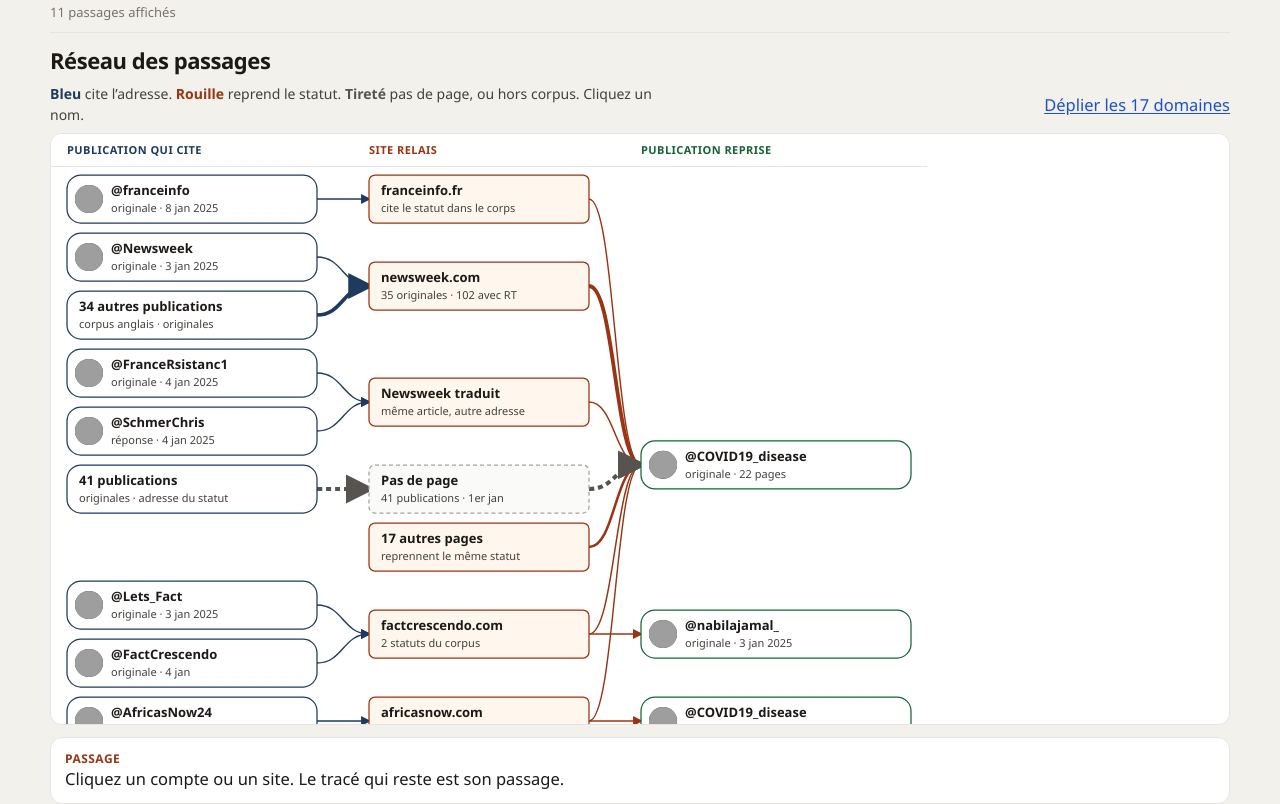
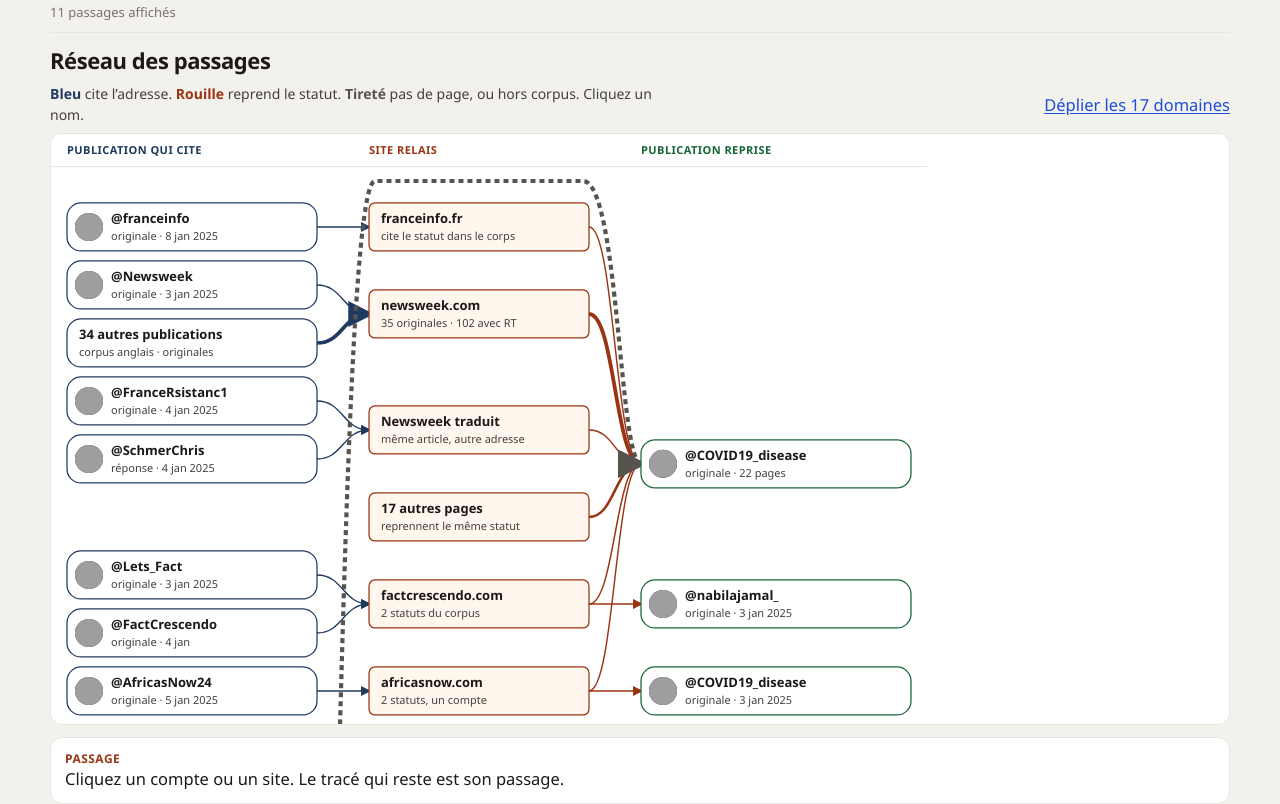
Before and after one commit to mshubeco/hmpv-sites-relais, a plain HTML site: page index.html in a window 1280 px wide. Shown: the part 617-1421 px from the top of the page. Drawn offline with Linux system fonts and the light colour scheme; grey boxes are pictures that could not be loaded.

Commit message:
Relier directement les publications quand il n'y a pas de page.
Le passage sans site va de la publication qui cite au statut repris, sans nœud intermédiaire.

Co-authored-by: Cursor <cursoragent@cursor.com>

```diff
--- a/index.html
+++ b/index.html
@@ -50,6 +50,7 @@
     .grammar { margin: 22px 0 8px; }
     .grammar h2, .figure-block h2, #volumes h2, .group-lead h2 { margin: 0; font-size: 22px; letter-spacing: -0.02em; }
     .flow { display: grid; grid-template-columns: minmax(0, 1.05fr) 92px minmax(0, 0.9fr) 92px minmax(0, 1.05fr); gap: 8px; align-items: start; margin-top: 12px; }
+    .flow.direct-pair { grid-template-columns: minmax(0, 1fr) 140px minmax(0, 1fr); }
     .demo { border-radius: 12px; padding: 14px; font-weight: 650; display: flex; align-items: center; background: #fff; min-height: 74px; }
     .demo small { display: block; font-weight: 500; color: var(--muted); margin-top: 4px; }
     .demo.cite { border: 1px solid #d6d3d1; border-top: 4px solid var(--citer); }
@@ -198,7 +199,7 @@
     @media (max-width: 900px) {
       .facts { grid-template-columns: 1fr 1fr; }
       h1 { font-size: 26px; }
-      .flow, .mini { grid-template-columns: 1fr; }
+      .flow, .flow.direct-pair, .mini { grid-template-columns: 1fr; }
       .arr { flex-direction: row; justify-content: flex-start; padding: 2px 0 2px 8px; }
       .arr i { width: 2px; height: 28px; }
       .arr i::after { right: auto; left: -4px; top: auto; bottom: 0; border-width: 7px 5px 0 5px; border-color: currentColor transparent transparent transparent; }
@@ -298,17 +299,17 @@
       <p class="note">Chaque barre est l’effectif de cette adresse. Elles ne se cumulent pas. Le plus grand effectif indiqué est 49.</p>
       <div class="bar-group">
         <h3>Sans page entre les deux</h3>
-        <div class="bar" data-kind="direct" data-tags="direct" data-n="49" data-select="gap-brics" data-nodes="c-b49 gap-brics s-br" role="button" tabindex="0">
+        <div class="bar" data-kind="direct" data-tags="direct" data-n="49" data-select="c-b49" data-nodes="c-b49 s-br" role="button" tabindex="0">
           <span class="bar-label"><span class="bar-name">@BRICSinfo · 3 janvier</span><span class="bar-sub">publications originales · l’adresse citée est le statut</span></span>
           <span class="bar-track" aria-hidden="true"><span></span></span>
           <strong class="bar-val">49</strong>
         </div>
-        <div class="bar" data-kind="direct" data-tags="direct" data-n="41" data-select="gap-covid" data-nodes="c-c41 gap-covid s-c1" role="button" tabindex="0">
+        <div class="bar" data-kind="direct" data-tags="direct" data-n="41" data-select="c-c41" data-nodes="c-c41 s-c1" role="button" tabindex="0">
           <span class="bar-label"><span class="bar-name">@COVID19_disease · 1<sup>er</sup> janvier</span><span class="bar-sub">publications originales · en plus des 22 pages</span></span>
           <span class="bar-track" aria-hidden="true"><span></span></span>
           <strong class="bar-val">41</strong>
         </div>
-        <div class="bar" data-kind="direct" data-tags="direct" data-n="11" data-select="gap-brics6" data-nodes="c-b11 gap-brics6 s-br6" role="button" tabindex="0">
+        <div class="bar" data-kind="direct" data-tags="direct" data-n="11" data-select="c-b11" data-nodes="c-b11 s-br6" role="button" tabindex="0">
           <span class="bar-label"><span class="bar-name">@BRICSinfo · 6 janvier</span><span class="bar-sub">publications originales · second statut, même forme</span></span>
           <span class="bar-track" aria-hidden="true"><span></span></span>
           <strong class="bar-val">11</strong>
@@ -612,16 +613,11 @@
         </article>
       </section>
 
-      <article class="relay" id="direct" data-tags="direct" data-nodes="c-b49 gap-brics s-br c-b11 gap-brics6 s-br6 c-c41 gap-covid s-c1">
+      <article class="relay" id="direct" data-tags="direct" data-nodes="c-b49 s-br c-b11 s-br6 c-c41 s-c1">
         <p class="relay-kicker">Pas de site entre les deux</p>
         <h2>Le lien cité est le statut lui-même</h2>
-        <ul class="plain">
-          <li>49 publications originales citent @BRICSinfo, 3 janvier.</li>
-          <li>11 publications originales citent @BRICSinfo, 6 janvier.</li>
-          <li>41 publications originales citent @COVID19_disease, 1<sup>er</sup> janvier, sans page.</li>
-          <li>Aucune publication ne cite les deux adresses.</li>
-        </ul>
-        <div class="flow">
+        <p class="count-line">Aucune publication ne cite les deux adresses.</p>
+        <div class="flow direct-pair">
           <div class="col cite">
             <h3><span>1</span> Citent le statut</h3>
             <div class="stack">
@@ -630,41 +626,35 @@
               <div data-tweet="1875272624839987510" data-badge="Exemple, sur 49"></div>
             </div>
           </div>
-          <div class="arr direct" aria-hidden="true"><i></i><b>sans page</b></div>
-          <div class="col mid">
-            <h3><span>2</span> Pas de site relais</h3>
-            <div class="site gap">
-              <p class="domain">Pas de page extérieure</p>
-              <h3>Le lien ouvre le statut sur X</h3>
-              <p class="source-note">Rien n’est lu entre les deux publications. Ce n’est pas un site relais.</p>
-            </div>
-          </div>
-          <div class="arr direct" aria-hidden="true"><i></i><b>adresse du statut</b></div>
+          <div class="arr direct" aria-hidden="true"><i></i><b>cite le statut</b></div>
           <div class="col embed">
-            <h3><span>3</span> Statut cité</h3>
+            <h3><span>2</span> Statut cité</h3>
             <div data-tweet="1875271122398376216" data-badge="Cité par son adresse"></div>
           </div>
         </div>
-        <div class="flow">
+        <div class="flow direct-pair">
           <div class="col cite">
-            <h3><span>1</span> Second statut</h3>
+            <h3><span>1</span> Citent le statut</h3>
             <div class="count-only"><strong>11</strong><span>publications originales citent le statut du 6 janvier. Leurs textes ne sont pas ouverts sur cette page.</span></div>
           </div>
-          <div class="arr direct" aria-hidden="true"><i></i><b>sans page</b></div>
-          <div class="col mid">
-            <h3><span>2</span> Pas de site relais</h3>
-            <div class="site gap">
-              <p class="domain">Pas de page extérieure</p>
-              <h3>Même forme que le 3 janvier</h3>
-            </div>
-          </div>
-          <div class="arr direct" aria-hidden="true"><i></i><b>adresse du statut</b></div>
+          <div class="arr direct" aria-hidden="true"><i></i><b>cite le statut</b></div>
           <div class="col embed">
-            <h3><span>3</span> Statut cité</h3>
+            <h3><span>2</span> Statut cité</h3>
             <div class="count-only"><strong>6 jan</strong><span>Publication originale. Le texte n’est pas reproduit ici.</span><a href="https://x.com/BRICSinfo/status/1876127350594957707" target="_blank" rel="noopener">Ouvrir le statut du 6 janvier</a></div>
           </div>
         </div>
-        <p class="relay-foot"><button type="button" class="textbtn" data-select="gap-brics">Voir l’absence de page dans le réseau</button></p>
+        <div class="flow direct-pair">
+          <div class="col cite">
+            <h3><span>1</span> Citent le statut</h3>
+            <div class="count-only"><strong>41</strong><span>publications originales citent le statut du 1<sup>er</sup> janvier, sans page. Leurs textes ne sont pas ouverts ici.</span></div>
+          </div>
+          <div class="arr direct" aria-hidden="true"><i></i><b>cite le statut</b></div>
+          <div class="col embed">
+            <h3><span>2</span> Statut cité</h3>
+            <div data-tweet="1874481684122607783" data-badge="Cité par son adresse"></div>
+          </div>
+        </div>
+        <p class="relay-foot"><button type="button" class="textbtn" data-select="c-b49">Voir ce lien dans le réseau</button></p>
       </article>
 
       <article class="relay" id="qactus" data-tags="hors" data-nodes="c-q site-q s-hors">
@@ -1061,13 +1051,13 @@
       addN({ id: "c-q", col: 0, kind: "citer", anchor: "site-q", band: 0, title: "17 publications", sub: "corpus français · originales", goto: "qactus",
         blurb: "17 publications originales du corpus français citent qactus.fr. La page ne reprend aucun statut des deux corpus.",
         search: "qactus" });
-      addN({ id: "c-b49", col: 0, kind: "citer", anchor: "gap-brics", band: 0, title: "49 publications", sub: "originales · 3 jan 2025", goto: "direct",
+      addN({ id: "c-b49", col: 0, kind: "citer", anchor: "s-br", band: 0, title: "49 publications", sub: "originales · 3 jan 2025", goto: "direct",
         blurb: "49 publications originales citent l’adresse du statut de @BRICSinfo du 3 janvier. Aucune des 145 pages lues ne l’embarque.",
         search: "BRICSinfo Alice_comfy dbsmorocco johnson_aaronr" });
-      addN({ id: "c-b11", col: 0, kind: "citer", anchor: "gap-brics6", band: 0, title: "11 publications", sub: "originales · 6 jan 2025", goto: "direct",
+      addN({ id: "c-b11", col: 0, kind: "citer", anchor: "s-br6", band: 0, title: "11 publications", sub: "originales · 6 jan 2025", goto: "direct",
         blurb: "11 publications originales citent le statut de @BRICSinfo du 6 janvier, par son adresse, sans page entre les deux.",
         search: "BRICSinfo 1876127350594957707" });
-      addN({ id: "c-c41", col: 0, kind: "citer", anchor: "gap-covid", band: 0, title: "41 publications", sub: "originales · adresse du statut", goto: "direct",
+      addN({ id: "c-c41", col: 0, kind: "citer", anchor: "s-c1", band: 0, title: "41 publications", sub: "originales · adresse du statut", goto: "direct",
         blurb: "41 publications originales citent l’adresse du statut du 1er janvier de @COVID19_disease, en plus des 22 pages qui l’intègrent.",
         search: "COVID19_disease direct" });
 
@@ -1116,16 +1106,6 @@
       addN({ id: "site-q", col: 1, kind: "site", band: 10, title: "qactus.fr", sub: "hors corpus", goto: "qactus", count: 17,
         blurb: "qactus.fr est cité par 17 publications originales du corpus français. Les deux statuts lus sur la page ne sont dans aucun des deux corpus. La page ne fait pas revenir vers une publication du corpus.",
         search: "qactus" });
-      addN({ id: "gap-brics", col: 1, kind: "gap", band: 11, title: "Pas de page", sub: "le lien est le statut", goto: "direct",
-        blurb: "Pas de site relais. 49 publications originales citent l’adresse du statut de @BRICSinfo du 3 janvier. @BRICSinfo n’est repris dans aucune des 145 pages externes lues.",
-        search: "BRICSinfo" });
-      addN({ id: "gap-brics6", col: 1, kind: "gap", band: 12, title: "Pas de page", sub: "second statut · 6 jan", goto: "direct",
-        blurb: "Pas de site relais. 11 publications originales citent le statut de @BRICSinfo du 6 janvier par son adresse.",
-        search: "BRICSinfo 6 janvier" });
-      addN({ id: "gap-covid", col: 1, kind: "gap", band: 2.5, title: "Pas de page", sub: "41 publications · 1er jan", goto: "direct",
-        blurb: "Pas de site relais. 41 publications originales citent l’adresse du statut du 1er janvier, en plus des 22 pages qui l’intègrent. La lecture ajoute : aucune publication ne cite les deux adresses.",
-        search: "COVID19_disease 41" });
-
       addN({ id: "s-c1", col: 2, kind: "status", band: 0, title: "@COVID19_disease", sub: "originale · 22 pages", goto: "covid",
         blurb: "Statut du 1er janvier 2025. Il est repris par 22 pages, dont franceinfo, Newsweek, la traduction, Fact Crescendo, AfricasNow et 17 autres. Il est aussi cité sans page par 41 publications originales.",
         search: "COVID19_disease 1874481684122607783" });
@@ -1183,12 +1163,9 @@
       E("site-rtbf", "s-wire", "embed", "reprend le statut", ["simple"], 1);
       E("c-q", "site-q", "cite", "cite l’adresse", ["hors"], 17);
       E("site-q", "s-hors", "hors", "ne reprend pas de statut du corpus", ["hors"], 17);
-      E("c-b49", "gap-brics", "direct", "cite l’adresse du statut", ["direct"], 49);
-      E("gap-brics", "s-br", "direct", "sans page", ["direct"], 49);
-      E("c-b11", "gap-brics6", "direct", "cite l’adresse du statut", ["direct"], 11);
-      E("gap-brics6", "s-br6", "direct", "sans page", ["direct"], 11);
-      E("c-c41", "gap-covid", "direct", "cite l’adresse du statut", ["direct"], 41);
-      E("gap-covid", "s-c1", "direct", "sans page", ["direct"], 41);
+      E("c-b49", "s-br", "direct", "cite le statut", ["direct"], 49);
+      E("c-b11", "s-br6", "direct", "cite le statut", ["direct"], 11);
+      E("c-c41", "s-c1", "direct", "cite le statut", ["direct"], 41);
       return { nodes, edges };
     }
 
@@ -1239,8 +1216,11 @@
 
     function layout(nodes, edges) {
       const pitch = 58;
+      const lane = edges.some((e) => e.kind === "direct" && edges.some((f) => f.to === e.to && f.kind !== "direct" && f.from !== e.from));
+      nodes.forEach((n) => { n.y = null; });
+      const y0 = lane ? 36 : 8;
       const sites = nodes.filter((n) => n.col === 1).sort((a, b) => a.band - b.band);
-      let y = 8;
+      let y = y0;
       sites.forEach((site) => {
         const citers = nodes.filter((n) => n.col === 0 && n.anchor === site.id).sort((a, b) => a.band - b.band);
         const slots = Math.max(1, citers.length);
@@ -1251,14 +1231,38 @@
       });
       const rights = nodes.filter((n) => n.col === 2);
       rights.forEach((n) => {
-        let anchors = edges.filter((e) => e.to === n.id && e.kind !== "direct").map((e) => nodes.find((s) => s.id === e.from)).filter(Boolean);
-        if (!anchors.length) anchors = edges.filter((e) => e.to === n.id).map((e) => nodes.find((s) => s.id === e.from)).filter(Boolean);
-        n.ideal = anchors.length ? anchors.reduce((s, a) => s + a.y + a.h / 2, 0) / anchors.length - 24 : 8;
+        const anchors = edges.filter((e) => e.to === n.id && e.kind !== "direct").map((e) => nodes.find((s) => s.id === e.from)).filter((s) => s && s.y != null);
+        n.ideal = anchors.length ? anchors.reduce((s, a) => s + a.y + a.h / 2, 0) / anchors.length - 24 : 1e9;
       });
       rights.sort((a, b) => a.ideal - b.ideal || a.band - b.band);
-      let ry = 8;
-      rights.forEach((n) => { n.h = 48; n.y = Math.max(n.ideal, ry); ry = n.y + pitch; });
-      const H = Math.max(y, ry, 80) + 8;
+      let ry = y0;
+      rights.forEach((n) => {
+        n.h = 48;
+        n.y = n.ideal > 1e8 ? Math.max(y, ry) : Math.max(n.ideal, ry);
+        ry = n.y + pitch;
+      });
+      const occupied = nodes.filter((n) => n.col === 0 && n.y != null).map((n) => [n.y, n.y + 48]);
+      const hits = (yy, h) => occupied.some(([a, b]) => yy < b + 6 && yy + h > a - 6);
+      const groups = new Map();
+      nodes.filter((n) => n.col === 0 && n.y == null).forEach((c) => {
+        if (!groups.has(c.anchor)) groups.set(c.anchor, []);
+        groups.get(c.anchor).push(c);
+      });
+      groups.forEach((citers, anchorId) => {
+        const target = nodes.find((n) => n.id === anchorId);
+        citers.sort((a, b) => a.band - b.band);
+        const block = (citers.length - 1) * pitch + 48;
+        let yy = target ? target.y + 24 - block / 2 : y;
+        let guard = 0;
+        while (hits(yy, block) && guard < 40) { yy += pitch; guard += 1; }
+        citers.forEach((c, i) => {
+          c.h = 48;
+          c.y = yy + i * pitch;
+          occupied.push([c.y, c.y + 48]);
+        });
+      });
+      const bottom = Math.max(y, ry, ...nodes.map((n) => (n.y || 0) + 48), 80) + 8;
+      const H = bottom;
       const xs = [];
       let x = GEO.pad;
       for (let i = 0; i < 3; i += 1) {
@@ -1321,18 +1325,45 @@
       svg.append(defs);
       let keep = null;
       if (state.selected && nodes.some((n) => n.id === state.selected)) keep = neighborhood(new Set([state.selected]), edges);
-      edges.forEach((e) => {
-        const a = nodes.find((n) => n.id === e.from);
-        const b = nodes.find((n) => n.id === e.to);
-        if (!a || !b) return;
+      const sites = nodes.filter((n) => n.col === 1);
+      const edgeD = (a, b) => {
         const x1 = a.x + a.w;
         const y1 = a.y + a.h / 2;
         const x2 = b.x;
         const y2 = b.y + b.h / 2;
         const mx = (x1 + x2) / 2;
+        const curve = "M " + x1 + " " + y1 + " C " + mx + " " + y1 + ", " + mx + " " + y2 + ", " + x2 + " " + y2;
+        if (b.col !== a.col + 2) return curve;
+        const blocked = sites.some((s) => {
+          const left = s.x - 2;
+          const right = s.x + s.w + 2;
+          if (right <= x1 || left >= x2) return false;
+          const span = x2 - x1 || 1;
+          const t1 = Math.max(0, (left - x1) / span);
+          const t2 = Math.min(1, (right - x1) / span);
+          for (let t = t1; t <= t2 + 0.001; t += 0.08) {
+            const u = 1 - t;
+            const yy = u * u * u * y1 + 3 * u * u * t * y1 + 3 * u * t * t * y2 + t * t * t * y2;
+            if (yy > s.y - 8 && yy < s.y + s.h + 8) return true;
+          }
+          return false;
+        });
+        if (!blocked) return curve;
+        const lane = 14;
+        const g1 = x1 + 22;
+        const g2 = x2 - 22;
+        return "M " + x1 + " " + y1
+          + " C " + g1 + " " + y1 + ", " + g1 + " " + lane + ", " + (g1 + 36) + " " + lane
+          + " L " + (g2 - 36) + " " + lane
+          + " C " + g2 + " " + lane + ", " + g2 + " " + y2 + ", " + x2 + " " + y2;
+      };
+      edges.forEach((e) => {
+        const a = nodes.find((n) => n.id === e.from);
+        const b = nodes.find((n) => n.id === e.to);
+        if (!a || !b) return;
         const width = 1.35 + Math.min(e.count || 0, 49) / 49 * 3.4;
         const path = svgEl("path", {
-          d: "M " + x1 + " " + y1 + " C " + mx + " " + y1 + ", " + mx + " " + y2 + ", " + x2 + " " + y2,
+          d: edgeD(a, b),
           class: "edge " + e.kind + (keep && !(keep.has(e.from) && keep.has(e.to)) ? " is-dim" : ""),
           "marker-end": "url(#arrow-" + e.kind + ")"
         });
```
